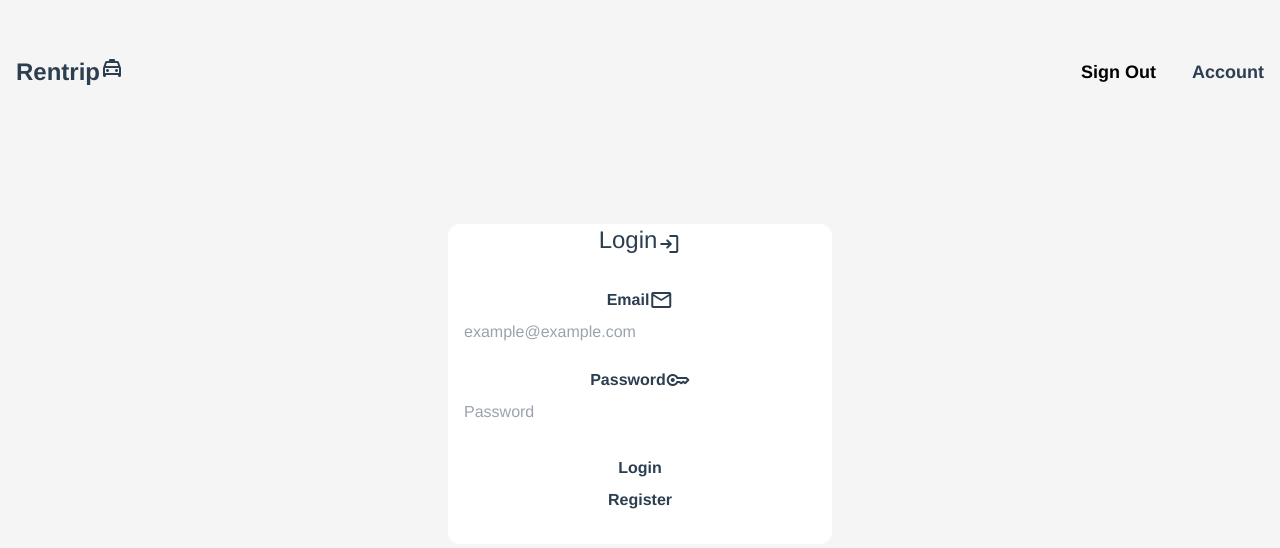
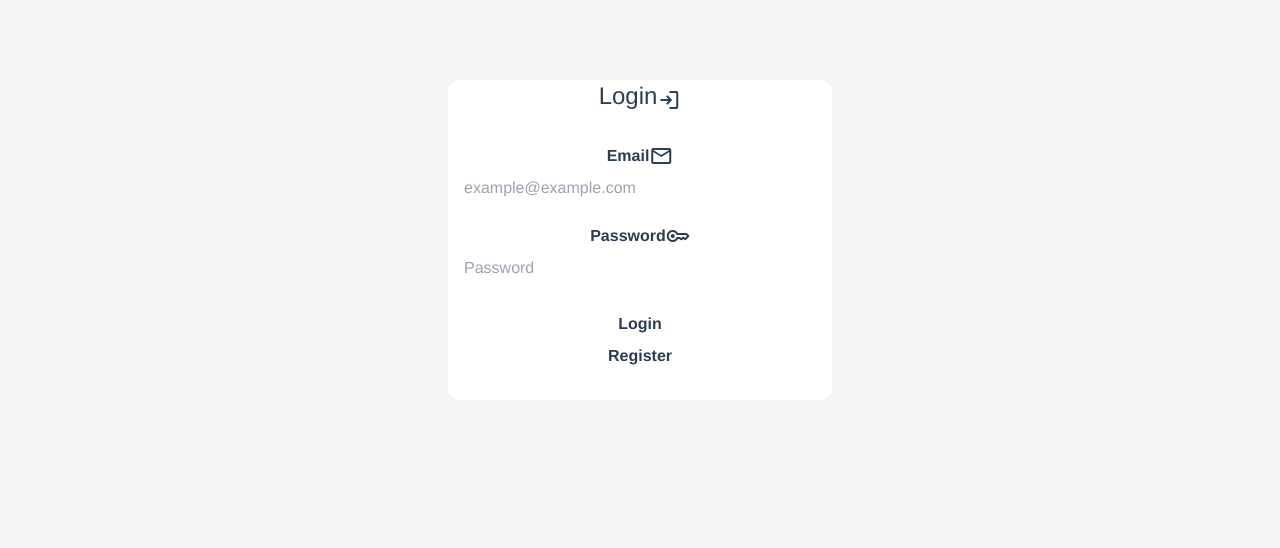
Before and after one commit to zain-ali123/evaluation2, a Vue app: page /#/ in a window 1280 px wide. Shown: the top 548 px of the page. Built offline with nearby package versions, Linux system fonts and the light colour scheme; sample sign-in values are in the browser's storage.

Commit message:
added layouts for issue of navbar

```diff
--- a/src/App.vue
+++ b/src/App.vue
@@ -1,10 +1,9 @@
 <template>
-  <NavBar />
-  <router-view />
+  <div>
+    <router-view />
+  </div>
 </template>
-<script setup>
-import NavBar from "./components/NavBar.vue";
-</script>
+<script setup></script>
 <style>
 #app {
   font-family: Avenir, Helvetica, Arial, sans-serif;
--- a/src/components/Login.vue
+++ b/src/components/Login.vue
@@ -91,7 +91,7 @@ export default {
         console.log(store.state.role);
         if (store.state.role === "user") {
           console.log("user block role :", store.state.role);
-          router.push("/carsList");
+          router.push("user/carsList");
         }
         if (store.state.role === "manager") {
           console.log("manager block role :", store.state.role);
--- a/src/components/NavBar.vue
+++ b/src/components/NavBar.vue
@@ -28,13 +28,13 @@
         >
         <router-link
           class="sm:font-medium hover:text-gray-400 hover:text-mygreen"
-          to="/reservation"
+          to="/user/reservation"
           v-if="role == 'user'"
           >Reservations</router-link
         >
         <router-link
           class="sm:font-medium hover:text-gray-400 hover:text-mygreen"
-          to="/carsList"
+          to="/user/carsList"
           v-if="role == 'user'"
           >Cars</router-link
         >
@@ -58,15 +58,15 @@
         >
         <button
           @click="logout"
-          v-if="isUserLoggedIn && role"
+          v-if="(isUserLoggedIn && role == 'manager') || role == 'user'"
           class="block px-4 py-2 hover:scale-110 text-black sm:font-bold"
         >
           Sign Out
         </button>
         <router-link
-          to="/profile"
+          :to="accountRoute"
           class="text-mygreen"
-          v-if="isUserLoggedIn && role"
+          v-if="isUserLoggedIn && (role == 'manager' || role == 'user')"
         >
           Account
         </router-link>
@@ -76,29 +76,34 @@
 </template>
 
 <script setup>
-import { computed, ref } from "vue";
+import { computed, onMounted, ref } from "vue";
 import { useRouter } from "vue-router";
 import { useStore } from "vuex";
 
 const store = useStore();
 const router = useRouter();
 const isUserLoggedIn = ref(false);
-const role = ref(null);
-isUserLoggedIn.value = computed(() =>
-  localStorage.getItem("token") ? true : false
-);
-role.value = computed(() => {
-  localStorage.getItem("role");
-  console.log(role);
-});
-role.value = localStorage.getItem("role");
+
+isUserLoggedIn.value = localStorage.getItem("isAuthenticated");
+const role = computed(() => localStorage.getItem("role"));
+console.log("nav", isUserLoggedIn.value);
 
 const logout = () => {
   localStorage.removeItem("userId");
   localStorage.removeItem("token");
-
   localStorage.removeItem("role");
+  localStorage.removeItem("isAuthenticated");
   isUserLoggedIn.value = false;
   router.push("/");
 };
+
+const accountRoute = computed(() => {
+  if (role.value === "manager") {
+    return "/manager/profile";
+  } else if (role.value === "user") {
+    return "/user/profile";
+  } else {
+    return "/";
+  }
+});
 </script>
--- /dev/null
+++ b/src/layouts/ManagerLayout.vue
@@ -0,0 +1,10 @@
+<template>
+  <div>
+    <NavBar />
+    <router-view />
+  </div>
+</template>
+
+<script setup>
+import NavBar from "../components/NavBar.vue";
+</script>
--- /dev/null
+++ b/src/layouts/UserLayout.vue
@@ -0,0 +1,10 @@
+<template>
+  <div>
+    <NavBar />
+    <router-view />
+  </div>
+</template>
+
+<script setup>
+import NavBar from "../components/NavBar.vue";
+</script>
--- a/src/router/index.js
+++ b/src/router/index.js
@@ -1,143 +1,112 @@
-import { createRouter, createWebHashHistory } from 'vue-router'
+import { createRouter, createWebHashHistory } from "vue-router";
 // import HomeView from '../views/HomeView.vue'
-import RegisterUserView from '../views/userViews/RegisterUserView.vue'
-import LoginView from '../views/LoginView.vue'
-import CarsView from '../views/userViews/CarsView.vue'
-import ReservationView from '../views/userViews/ReservationView.vue'
-import CreateUserView from '../views/managerViews/CreateUserView.vue'
-import ReadAndDeleteUsersView from '../views/managerViews/ReadAndDeleteUsersView.vue'
-import RUDCarsView from '../views/managerViews/RUDCarsView.vue'
-import CreateCarView from '../views/managerViews/CreateCarView.vue'
-import CarReservationView from '../views/managerViews/CarReservationView.vue'
-import ProfileView from "../views/ProfileView.vue"
-import user from '@/store/modules/user'
+import RegisterUserView from "../views/userViews/RegisterUserView.vue";
+import LoginView from "../views/LoginView.vue";
+import CarsView from "../views/userViews/CarsView.vue";
+import ReservationView from "../views/userViews/ReservationView.vue";
+import CreateUserView from "../views/managerViews/CreateUserView.vue";
+import ReadAndDeleteUsersView from "../views/managerViews/ReadAndDeleteUsersView.vue";
+import RUDCarsView from "../views/managerViews/RUDCarsView.vue";
+import CreateCarView from "../views/managerViews/CreateCarView.vue";
+import CarReservationView from "../views/managerViews/CarReservationView.vue";
+import ProfileView from "../views/ProfileView.vue";
+import ManagerLayout from "../layouts/ManagerLayout.vue";
+import UserLayout from "../layouts/UserLayout.vue";
+import user from "@/store/modules/user";
 
 const routes = [
   {
-    path: '/',
-    name: 'login',
+    path: "/",
+    name: "login",
     component: LoginView,
     beforeEnter: (to, from, next) => {
-       localStorage.removeItem("userId")
-       localStorage.removeItem("role")
-       localStorage.removeItem("token")
+      localStorage.removeItem("userId");
+      localStorage.removeItem("role");
+      localStorage.removeItem("token");
       next();
-      }
-
+    },
   },
   {
-    path: '/register',
-    name: 'register',
+    path: "/register",
+    name: "register",
     component: RegisterUserView,
+  },
 
+  {
+    path: "/user",
+    name: "user",
+    component: UserLayout,
+    children: [
+      {
+        path: "carsList",
+        name: "carsList",
+        component: CarsView,
       },
       {
-    path: '/carsList',
-    name: 'carsList',
-      component: CarsView,
+        path: "reservation",
+        name: "reservation",
+        component: ReservationView,
+      },
+      {
+        path: "profile",
+        name: "profile",
+        component: ProfileView,
+      },
+    ],
+  },
+
+  {
+    path: "/manager",
+    name: "manager",
+    component: ManagerLayout,
     beforeEnter: (to, from, next) => {
-      if (localStorage.getItem("token")&&localStorage.getItem("role")=="user") {
+      if (
+        localStorage.getItem("token") &&
+        localStorage.getItem("role") == "manager"
+      ) {
         next();
       } else {
         next("/");
       }
     },
+    children: [
+      {
+        path: "createUser",
+        name: "createUser",
+        component: CreateUserView,
       },
       {
-    path: '/reservation',
-    name: 'reservation',
-          component: ReservationView,
-        beforeEnter: (to, from, next) => {
-      if (localStorage.getItem("token")&&localStorage.getItem("role")=="user") {
-        next();
-      } else {
-        next("/");
-      }
-    },
+        path: "allUsers",
+        name: "allUsers",
+        component: ReadAndDeleteUsersView,
       },
       {
-    path: '/manager/createUser',
-    name: 'createUser',
-    component: CreateUserView,
-        beforeEnter: (to, from, next) => {
-      if (localStorage.getItem("token")&&localStorage.getItem("role")=="manager") {
-        next();
-      } else {
-        next("/");
-      }
-    },
+        path: "allCars",
+        name: "allCars",
+        component: RUDCarsView,
       },
       {
-    path: '/manager/allUsers',
-    name: 'allUsers',
-      component: ReadAndDeleteUsersView,
-
-        beforeEnter: (to, from, next) => {
-      if (localStorage.getItem("token")&&localStorage.getItem("role")=="manager") {
-        next();
-      } else {
-        next("/");
-      }
-    },
+        path: "createCar",
+        name: "createCar",
+        component: CreateCarView,
       },
       {
-    path: '/manager/allCars',
-    name: 'allCars',
-    component: RUDCarsView,
-
-        beforeEnter: (to, from, next) => {
-      if (localStorage.getItem("token")&&localStorage.getItem("role")=="manager") {
-        next();
-      } else {
-        next("/");
-      }
-    },
+        path: "reservations",
+        name: "reservations",
+        component: CarReservationView,
       },
       {
-    path: '/manager/createCar',
-    name: 'createCar',
-      component: CreateCarView,
-
-        beforeEnter: (to, from, next) => {
-      if (localStorage.getItem("token")&&localStorage.getItem("role")=="manager") {
-        next();
-      } else {
-        next("/");
-      }
+        path: "profile",
+        name: "profileManager",
+        component: ProfileView,
       },
+    ],
   },
-  {
-    path: '/manager/reservations',
-    name: 'reservations',
-    component: CarReservationView,
-
-        beforeEnter: (to, from, next) => {
-      if (localStorage.getItem("token")&&localStorage.getItem("role")=="manager") {
-        next();
-      } else {
-        next("/");
-      }
-    },
-  },
-    {
-    path: '/profile',
-    name: 'profile',
-      component: ProfileView,
-
-        beforeEnter: (to, from, next) => {
-      if (localStorage.getItem("token") ){
-        next();
-      } else {
-        next("/");
-      }
-    },
-  },
-
-]
+];
 
 const router = createRouter({
   history: createWebHashHistory(),
-  routes
-})
+  routes,
+});
 
-export default router
+export default router;
--- a/src/store/modules/cars.js
+++ b/src/store/modules/cars.js
@@ -8,7 +8,6 @@ export default {
     mutations: {
       SET_CARS(state, payload) {
         state.cars = payload
-
         }
     },
     actions: {
@@ -87,7 +86,6 @@ export default {
     },
     getters: {
       getCars(state) {
-
         return state.cars
 
       }
--- a/src/store/modules/user.js
+++ b/src/store/modules/user.js
@@ -55,7 +55,8 @@ SET_USERS(state, payload) {
 
         localStorage.setItem("token", data.data.token)
         localStorage.setItem("userId", data.data.user._id)
-        localStorage.setItem("role",data.data.user.role)
+        localStorage.setItem("role", data.data.user.role)
+        localStorage.setItem("isAuthenticated",true)
 
         console.log("token->>>>>>>>>>>>>>>>",this.state.token)
         axios.defaults.headers.common['Authorization'] = this.state.token;
```
Also changed, not shown: src/components/userComponents/CarsList.vue (+8 -15 lines). Lines whose indentation alone changed are shown as unchanged.
